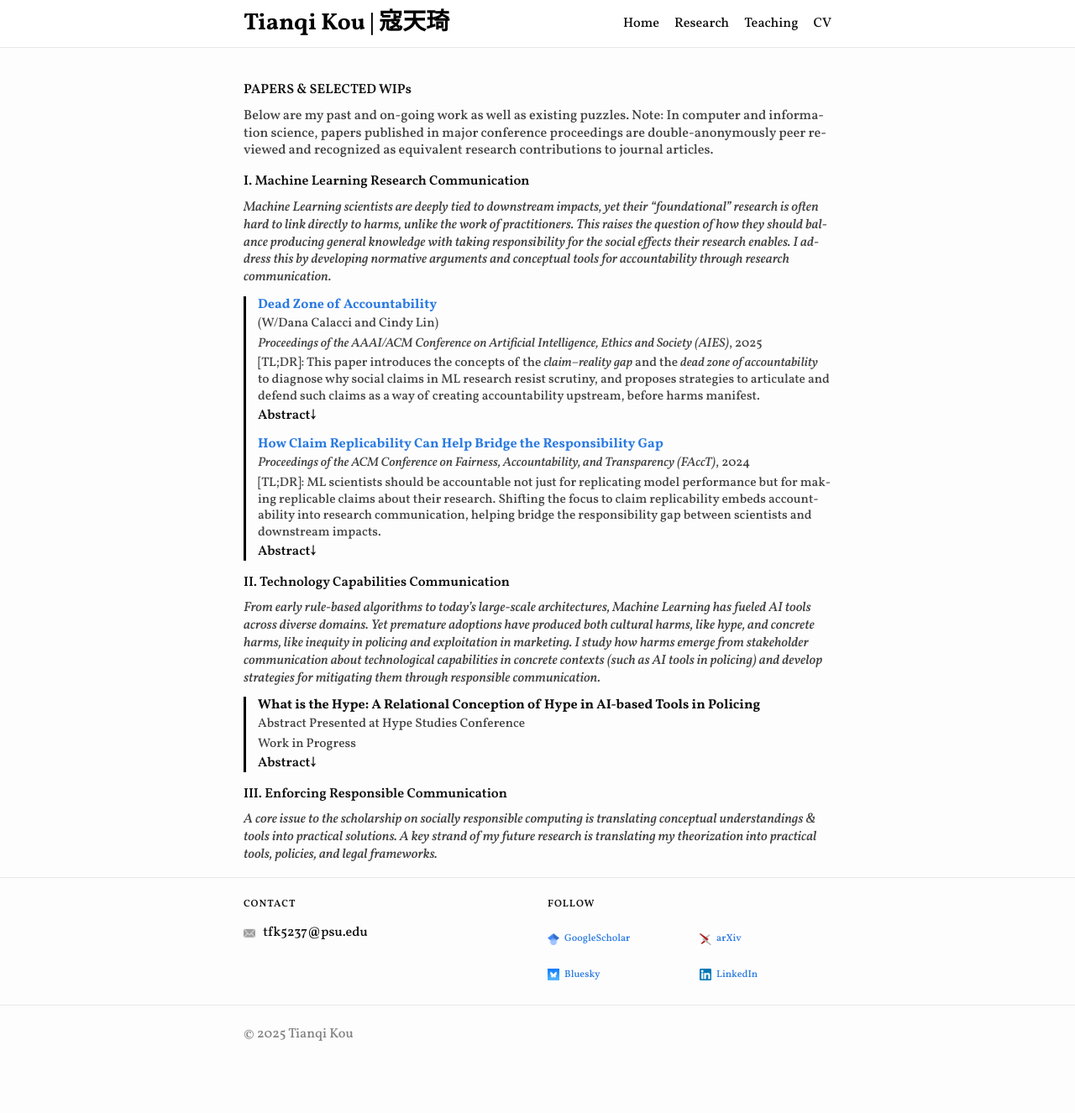
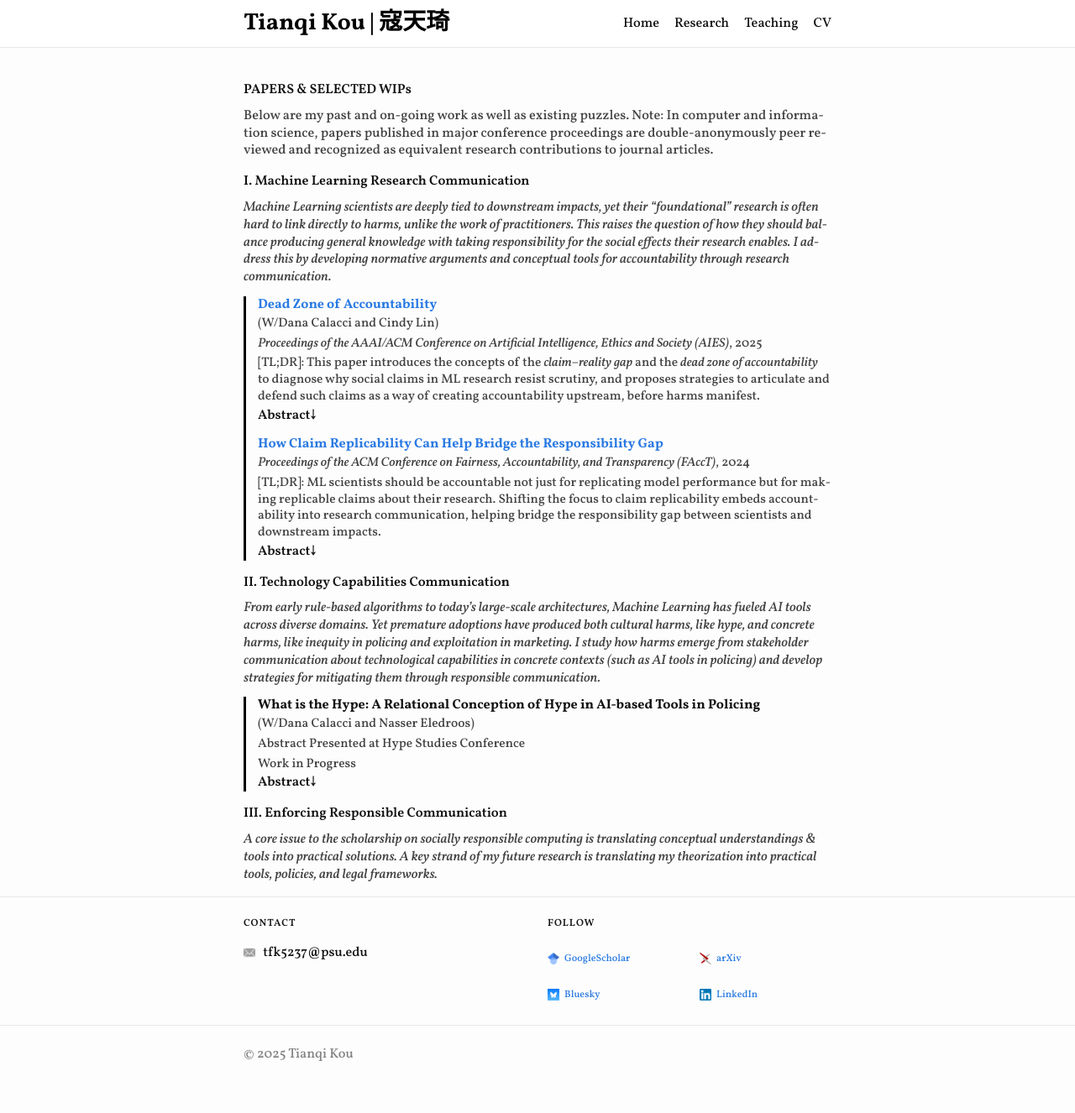
Before and after one commit to koutianqi/koutianqi.github.io, a Jekyll site: the page built from pages/research.markdown, in a window 1280 px wide. Shown: the whole page at 84% size. Built offline with Jekyll 4.4.1, drawn with Linux system fonts in a browser that asks for light colours; before the commit the page ends 1303 px from its top, so only the background shows below that.

Commit message:
Update research.markdown

```diff
--- a/pages/research.markdown
+++ b/pages/research.markdown
@@ -34,6 +34,7 @@ _<span style="color: #424242;">From early rule-based algorithms to today’s lar
 <div class="pubs">
 {% include paper.html
   title="What is the Hype: A Relational Conception of Hype in AI-based Tools in Policing"
+  authors="(W/Dana Calacci and Nasser Eledroos)"
   venue="Abstract Presented at Hype Studies Conference"
   tldr="Work in Progress"
   abstract="[working abstract] This study is motivated by two concerns. First, while discussions of AI hype abound across academia, industry, and civic research community, definitions of hype remain fragmented. Second, the deployment of Machine Learning–based tools in policing has drawn critical attention for issues such as privacy, inequity, lack of accountability. Through document analysis of communication artifacts across multiple communities for four policing tools, this study makes three contributions. First, it offers a novel definition of hype that foregrounds the relational dynamics of technological discourse. Second, it demonstrates how this relational conception of hype provides an analytic frame for diagnosing shortcomings in the communicative dimensions of ML-based policing tools. Finally, it identifies three problematic discursive practices in the communication of AI-based policing tools and suggests how rectifying them can advance responsible communication."
```
